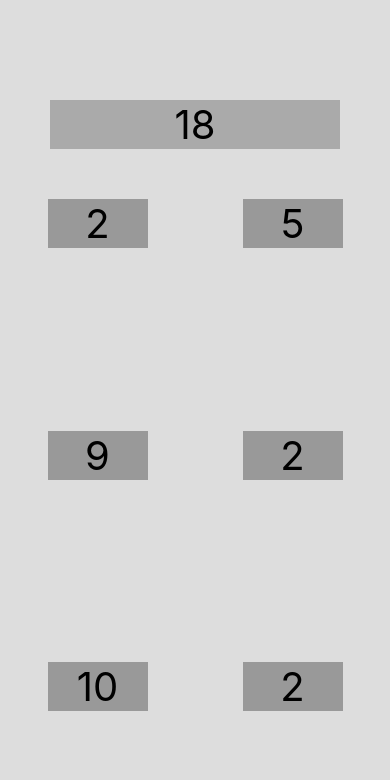
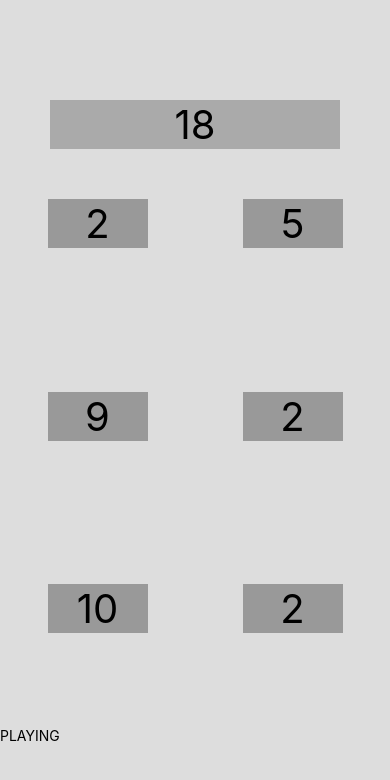
Before and after one commit to NicoleLatifi/TargetSum, a React Native app: screen / in a window 390 px wide. Shown: the top 780 px of the page. Built offline with nearby package versions, Linux system fonts and the light colour scheme.

Commit message:
feat: add game status

```diff
--- a/src/components/Game.js
+++ b/src/components/Game.js
@@ -15,15 +15,37 @@ const Game = ({ randomNumbers, target }) => {
     setSelectedIndices((prevIndices) => [...prevIndices, numberIndex]);
   };
 
+  const determineGameStatus = () => {
+    const sumSelected = selectedIndices.reduce((acc, curr) => {
+      return acc + randomNumbers[curr];
+    }, 0);
+
+    if (sumSelected < target) {
+      return 'PLAYING';
+    }
+    if (sumSelected === target) {
+      return 'WON';
+    }
+    if (sumSelected > target) {
+      return 'LOST';
+    }
+  }
+
+  const gameStatus = determineGameStatus();
+
   return (
     <View style={styles.container}>
-      <Text style={styles.target}>{target}</Text>
+      <Text style={[styles.target, styles[`STATUS_${gameStatus}`]]}>
+        {target}
+      </Text>
       <View style={styles.randomContainer}>
         {randomNumbers.map((randomNumber, i) => {
           return (
             <RandomNumber
               id={i}
-              isDisabled={isNumberSelected(i)}
+              isDisabled={
+                isNumberSelected(i) || gameStatus !== 'PLAYING'
+              }
               key={i}
               number={randomNumber}
               selectedIndices={selectedIndices}
@@ -32,6 +54,7 @@ const Game = ({ randomNumbers, target }) => {
           );
         })}
       </View>
+      <Text>{gameStatus}</Text>
     </View>
   );
 };
@@ -40,10 +63,9 @@ const styles = StyleSheet.create({
   container: {
     backgroundColor: "#ddd",
     flex: 1,
-    paddingTop: 100,
+    paddingVertical: 100,
   },
   target: {
-    backgroundColor: "#aaa",
     fontSize: 40,
     marginHorizontal: 50,
     textAlign: "center",
@@ -54,6 +76,15 @@ const styles = StyleSheet.create({
     flexWrap: "wrap",
     justifyContent: "space-around",
   },
+  STATUS_PLAYING: {
+    backgroundColor: "#aaa",
+  },
+  STATUS_WON: {
+    backgroundColor: "green",
+  },
+  STATUS_LOST: {
+    backgroundColor: "red",
+  },
 });
 
 export default Game;
```
